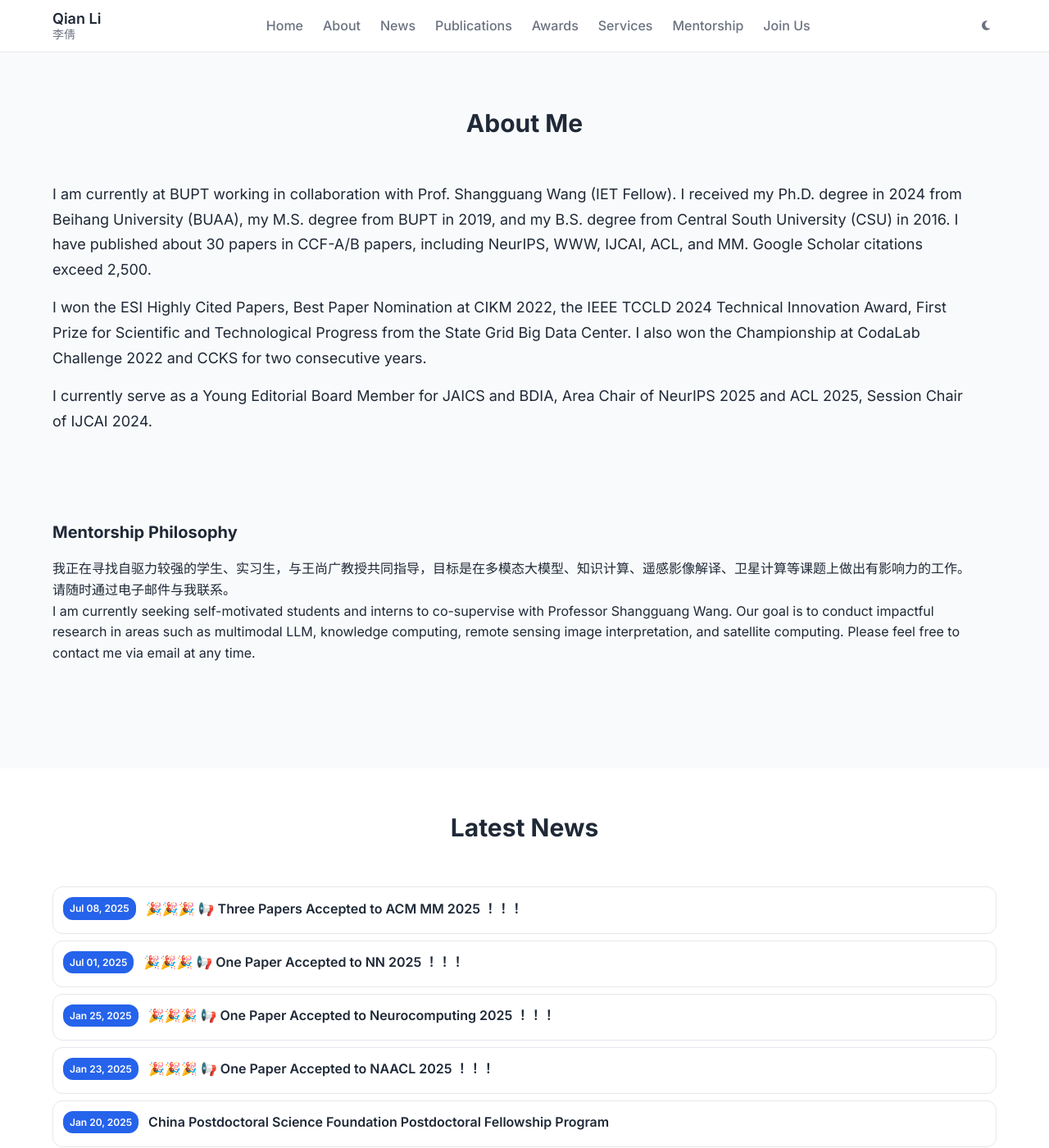
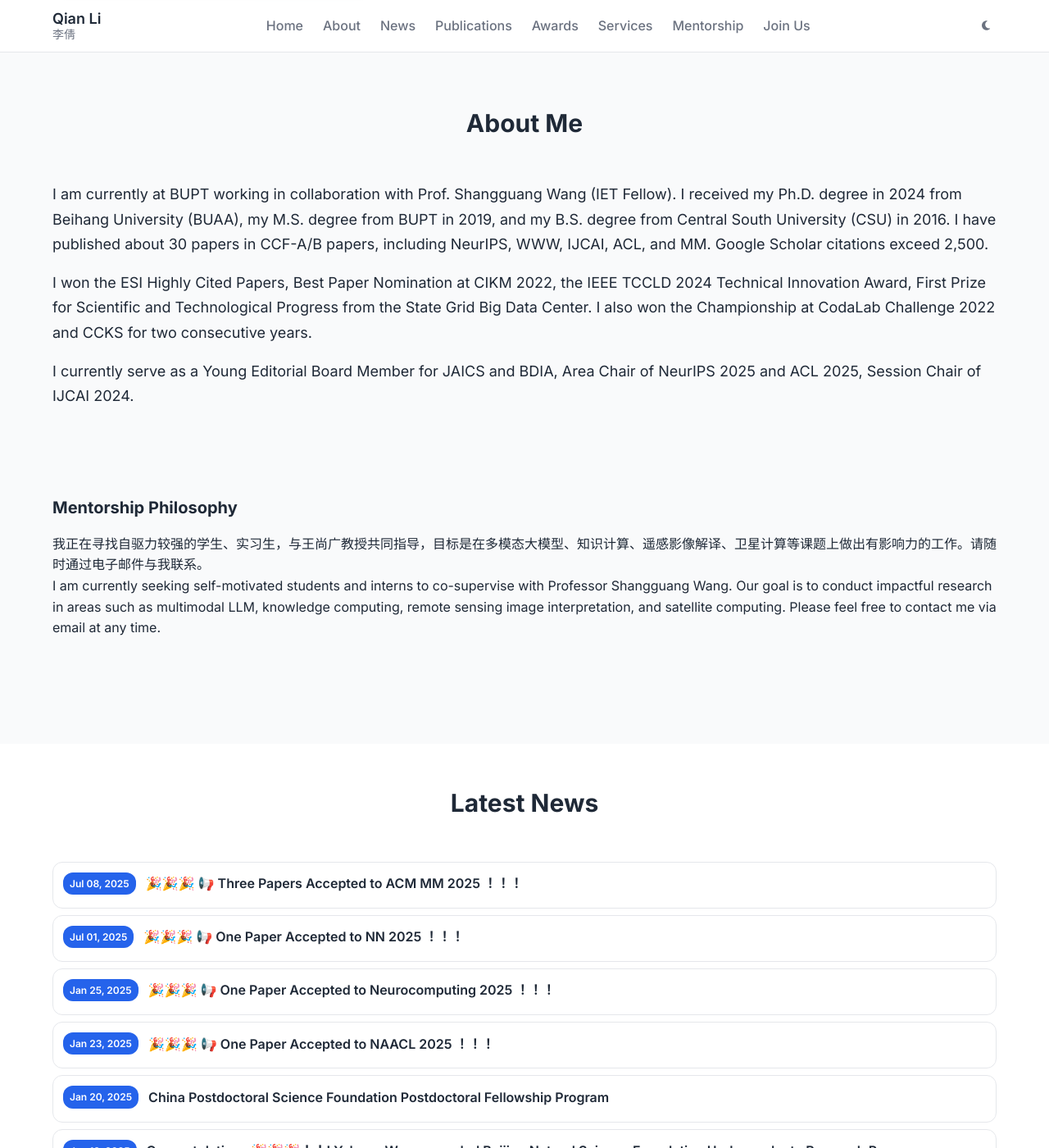
Before and after one commit to xiaoqian19940510/xiaoqian19940510.github.io, a Jekyll site: the page built from index.html, in a window 1280 px wide and 1400 px high, scrolled down 520 px. Shown: the whole window at 82% size. Built offline with Jekyll 4.4.1, drawn with Linux system fonts in a browser that asks for light colours; the list of posts is cut into pages by our own code.

Commit message:
Update main.css

```diff
--- a/assets/css/main.css
+++ b/assets/css/main.css
@@ -454,7 +454,8 @@ body {
 
 .about-content {
   display: grid;
-  gap: var(--space-8);
+/*   gap: var(--space-8); */
+  gap: 0;
 }
 
 .bio {
@@ -535,7 +536,8 @@ body {
 
 @media (min-width: 768px) {
   .about-content {
-    grid-template-columns: 3fr 0fr;
+/*     grid-template-columns: 2fr 1fr; */
+    grid-template-columns: none;
   }
 }
 
```
